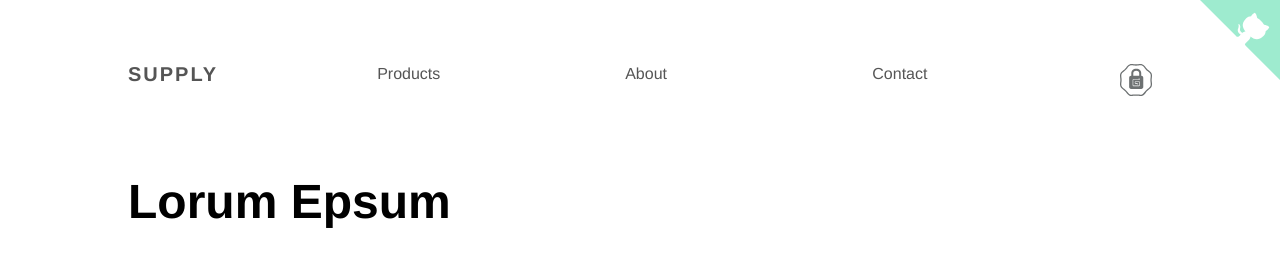
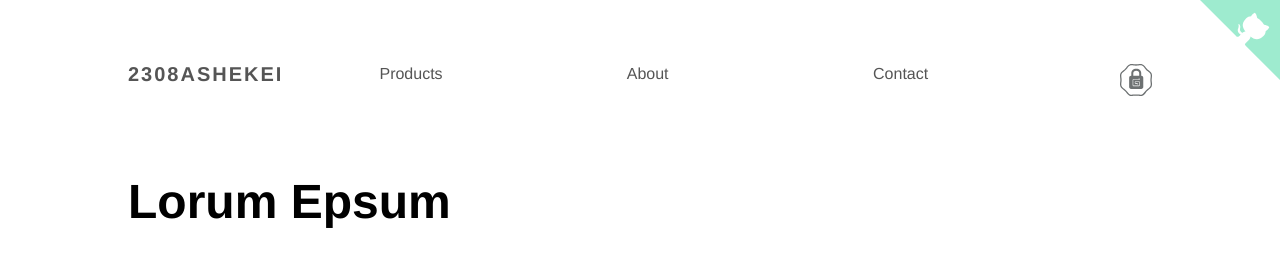
Before and after one commit to 2308ashekei/shop, a Jekyll site: the page built from index.html, in a window 1280 px wide. Shown: the top 257 px of the page. Built offline with Jekyll 4.4.1, drawn with Linux system fonts in a browser that asks for light colours.

Commit message:
more minor changes

```diff
--- a/_includes/navigation.html
+++ b/_includes/navigation.html
@@ -1,5 +1,5 @@
 <nav role="navigation" class="db dt-l w-100 border-box pa3 ph6-l tc tl-l mb2 mb0-l">
- <a class="db dtc-l v-mid mid-gray link grow w-100 w-25-l tc tl-l mb2 mb0-l f4 f3 b ttu tracked helvetica" href="/" title="Supply Home">SUPPLY</a>
+ <a class="db dtc-l v-mid mid-gray link grow w-100 w-25-l tc tl-l mb2 mb0-l f4 f3 b ttu tracked helvetica" href="/" title="Supply Home">2308ashekei</a>
 	{% for link in site.data.navigation %}
 		{% assign class = "db dtc-l v-mid w-100 w-75-l tc tr-l sans-serif" %}
 		{% if link.highlight %}
```
